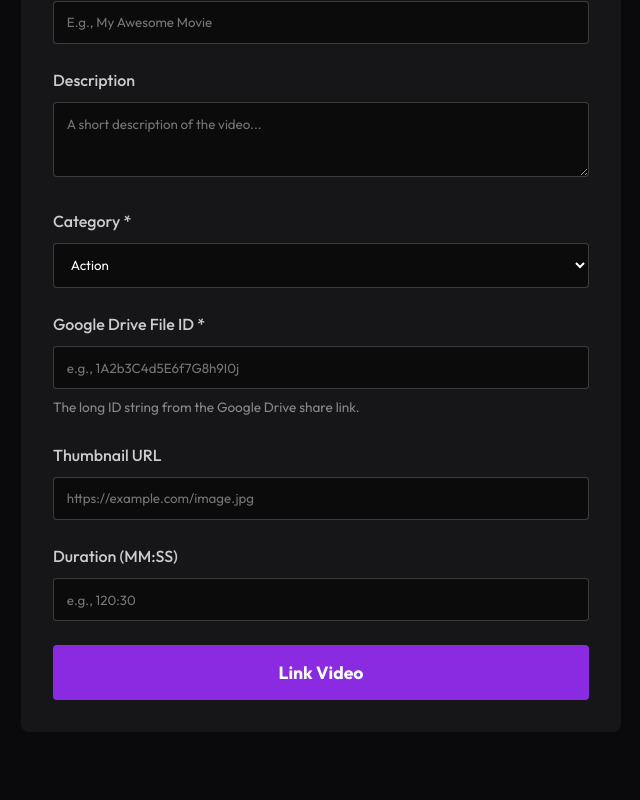
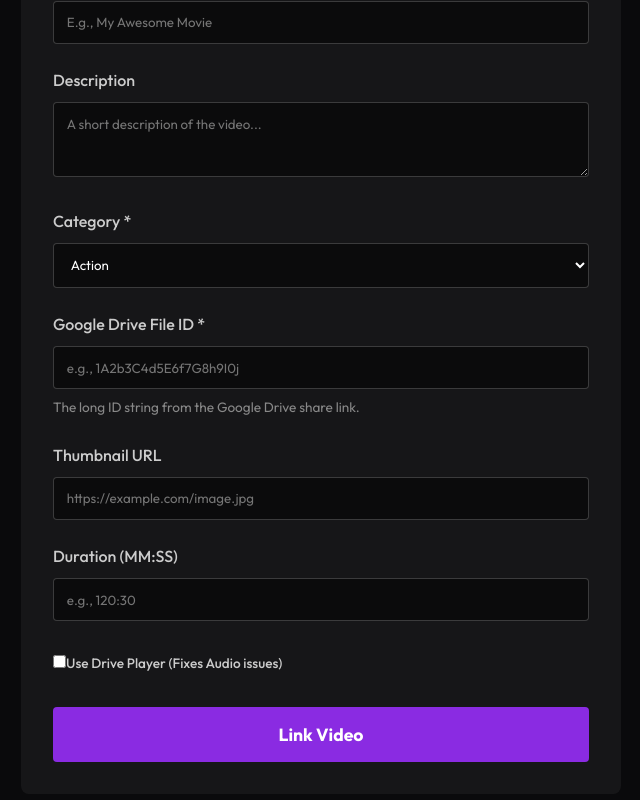
Before and after one commit to akshayts968/streaming-frontend, a Next.js app: page /admin/link-video in a window 1280 px wide. Shown: the part 393-1193 px from the top of the page, without its empty margins (43-683 px from the left). Built offline with nearby package versions, Linux system fonts and the light colour scheme; sample sign-in values are in the browser's storage.

Commit message:
feat: add useIframe checkbox to link-video page

```diff
--- a/src/app/admin/link-video/page.js
+++ b/src/app/admin/link-video/page.js
@@ -12,7 +12,8 @@ export default function LinkVideoPage() {
     category: 'Action',
     drive_file_id: '',
     thumbnailUrl: '',
-    duration: ''
+    duration: '',
+    useIframe: false
   });
   const [loading, setLoading] = useState(false);
   const [message, setMessage] = useState('');
@@ -25,7 +26,8 @@ export default function LinkVideoPage() {
   }, [router]);
 
   const handleChange = (e) => {
-    setFormData({ ...formData, [e.target.name]: e.target.value });
+    const value = e.target.type === 'checkbox' ? e.target.checked : e.target.value;
+    setFormData({ ...formData, [e.target.name]: value });
   };
 
   const handleSubmit = async (e) => {
@@ -53,7 +55,8 @@ export default function LinkVideoPage() {
           category: 'Action',
           drive_file_id: '',
           thumbnailUrl: '',
-          duration: ''
+          duration: '',
+          useIframe: false
         });
       } else {
         setMessage(`Error: ${data.message}`);
@@ -153,6 +156,18 @@ export default function LinkVideoPage() {
             />
           </div>
 
+          <div className="form-group">
+            <label className="admin-checkbox-label">
+              <input
+                type="checkbox"
+                name="useIframe"
+                checked={formData.useIframe}
+                onChange={handleChange}
+              />
+              Use Drive Player (Fixes Audio issues)
+            </label>
+          </div>
+
           <button type="submit" className="btn-submit" disabled={loading}>
             {loading ? 'Linking...' : 'Link Video'}
           </button>
```
